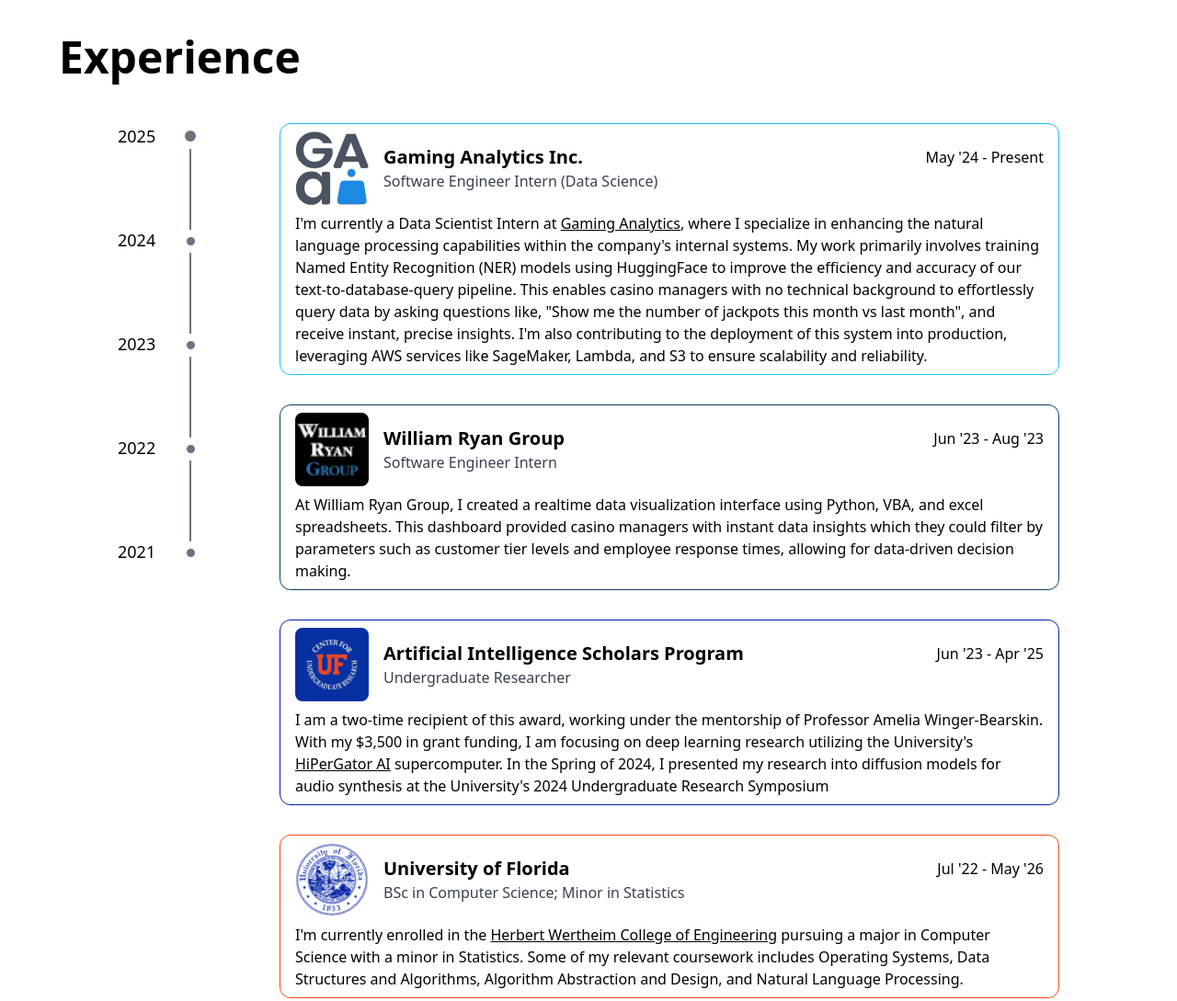
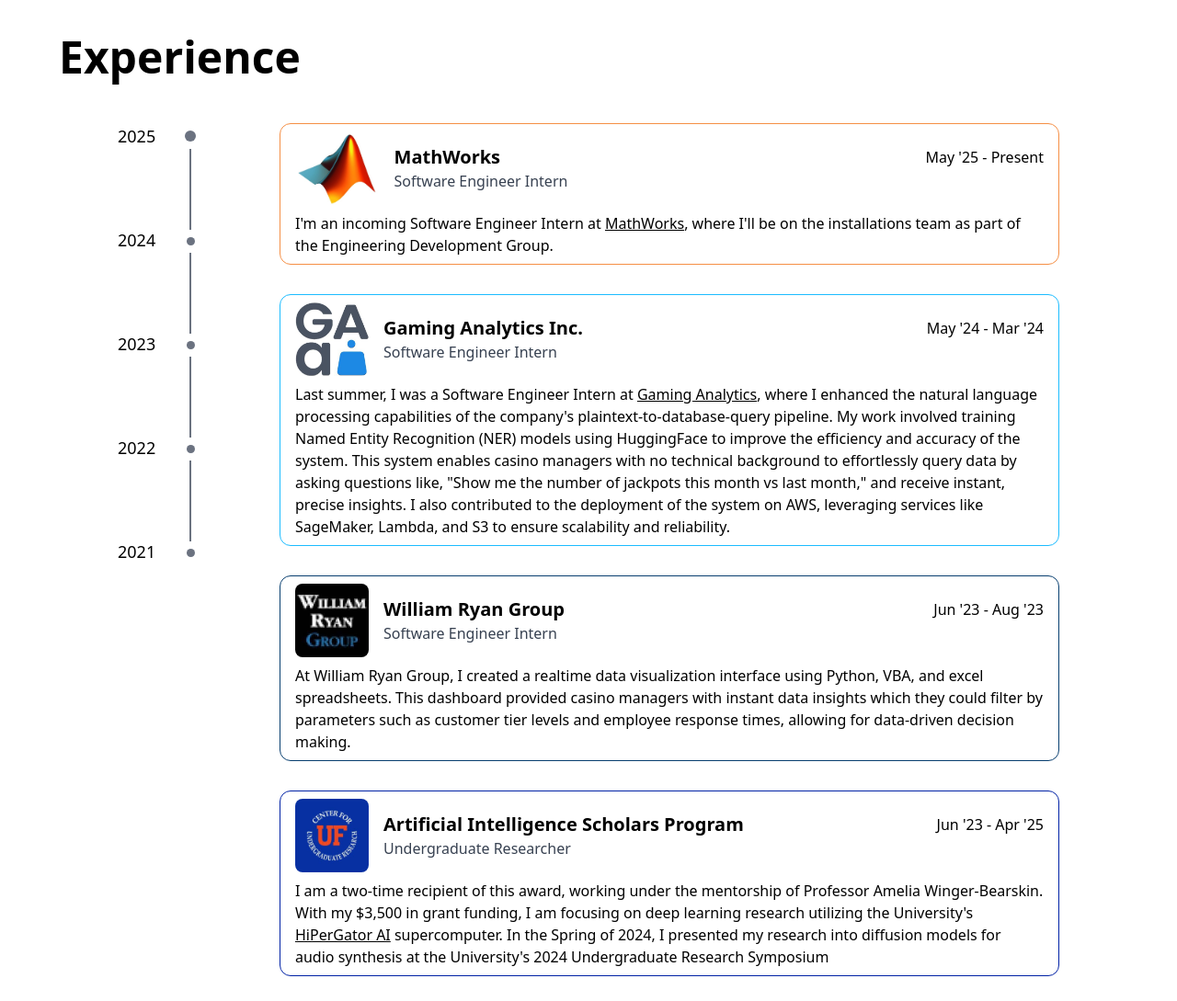
Before and after one commit to LukeSutor/lukesutor.github.io, a Gatsby site: page / in a window 1280 px wide. Shown: the part 700-1789 px from the top of the page at 92% size. Built offline with nearby package versions, Linux system fonts and the light colour scheme; Gatsby itself is replaced by a stand-in of ours.

Commit message:
update website with new project and experience

```diff
--- a/src/components/experience.js
+++ b/src/components/experience.js
@@ -1,6 +1,7 @@
 import * as React from "react"
 
 // Images
+import mathworks from "../images/mathworks.jpg"
 import gaming_analytics from "../images/gaming_analytics.jpg"
 import william_ryan from "../images/william_ryan.jpg"
 import ai_scholars from "../images/ai_scholars.jpg"
@@ -15,14 +16,24 @@
 
 const experiences = [
   {
+    title: "MathWorks",
+    position: "Software Engineer Intern",
+    months: "May '25 - Present",
+    image: mathworks,
+    caption:
+      "I'm an incoming Software Engineer Intern at <a style='text-decoration: underline; font-weight: 500' href='https://www.mathworks.com/'>MathWorks</a>, where I'll be on the installations team as part of the Engineering Development Group.",
+    color: "#f58f45",
+    range: `2025/5-${year}/${month}`,
+  },
+  {
     title: "Gaming Analytics Inc.",
-    position: "Software Engineer Intern (Data Science)",
-    months: "May '24 - Present",
+    position: "Software Engineer Intern",
+    months: "May '24 - Mar '24",
     image: gaming_analytics,
     caption:
-      "I'm currently a Data Scientist Intern at <a style='text-decoration: underline; font-weight: 500' href='https://gaminganalytics.ai/'>Gaming Analytics</a>, where I specialize in enhancing the natural language processing capabilities within the company's internal systems. My work primarily involves training Named Entity Recognition (NER) models using HuggingFace to improve the efficiency and accuracy of our text-to-database-query pipeline. This enables casino managers with no technical background to effortlessly query data by asking questions like, \"Show me the number of jackpots this month vs last month\", and receive instant, precise insights. I'm also contributing to the deployment of this system into production, leveraging AWS services like SageMaker, Lambda, and S3 to ensure scalability and reliability.",
+      "Last summer, I was a Software Engineer Intern at <a style='text-decoration: underline; font-weight: 500' href='https://gaminganalytics.ai/'>Gaming Analytics</a>, where I enhanced the natural language processing capabilities of the company's plaintext-to-database-query pipeline. My work involved training Named Entity Recognition (NER) models using HuggingFace to improve the efficiency and accuracy of the system. This system enables casino managers with no technical background to effortlessly query data by asking questions like, \"Show me the number of jackpots this month vs last month,\" and receive instant, precise insights. I also contributed to the deployment of the system on AWS, leveraging services like SageMaker, Lambda, and S3 to ensure scalability and reliability.",
     color: "#1cbcff",
-    range: `2024/5-${year}/${month}`,
+    range: `2024/5-2025/3`,
   },
   {
     title: "William Ryan Group",
@@ -50,7 +61,7 @@
     months: "Jul '22 - May '26", // May '26"
     image: uf,
     caption:
-      "I'm currently enrolled in the <a style='text-decoration: underline; font-weight: 500' href='https://www.eng.ufl.edu/'>Herbert Wertheim College of Engineering</a> pursuing a major in Computer Science with a minor in Statistics. Some of my relevant coursework includes Operating Systems, Data Structures and Algorithms, Algorithm Abstraction and Design, and Natural Language Processing.",
+      "I'm currently enrolled in the <a style='text-decoration: underline; font-weight: 500' href='https://www.eng.ufl.edu/'>Herbert Wertheim College of Engineering</a> pursuing a major in Computer Science and a minor in Statistics. Some of my relevant coursework includes Operating Systems, Data Structures and Algorithms, Algorithm Abstraction and Design, Database Systems, and Natural Language Processing.",
     color: "#fa4616",
     range: "2022/7-2026/5",
   },
--- a/src/components/projects.js
+++ b/src/components/projects.js
@@ -1,24 +1,25 @@
 import * as React from "react"
 
 // Import images
-import latent_docs from "../images/latent_docs.png"
+import computer_use from "../images/computer_use.png"
+// import latent_docs from "../images/latent_docs.png"
 import semantic_search from "../images/semantic_search.png"
 import programmatic_pitch from "../images/programmatic_pitch.png"
 
 const projects = [
   {
-    title: "Latent Docs",
-    image: latent_docs,
+    title: "Local Computer Use",
+    image: computer_use,
     description:
-      "Coming soon... Use LLMs to interact with Python library documentation, generating the most up-to-date code.",
-    technologies: ["AWS", "React", "Large Language Models"],
-    href: "/#projects",
+      "Let a locally-hosted LLM automate your tasks by taking control of your keyboard and mouse.",
+    technologies: ["Tauri", "Rust", "C++", "Large Language Models"],
+    href: "https://github.com/LukeSutor/local-computer-use",
   },
   {
     title: "Semantic Search",
     image: semantic_search,
     description:
-      "A Chrome extension with ~200 users for semantically retrieving information from webpages.",
+      "A Chrome extension with 250+ users for semantically retrieving information from webpages.",
     technologies: ["JavaScript", "GPT-3.5", "Cloudflare Workers"],
     href: "https://chromewebstore.google.com/detail/semantic-search/moknadjgghaffcedafbafjfjgnaanalm?hl=en-US",
   },
```
Also changed, not shown: src/images/computer_use.png (added), src/images/mathworks.jpg (added), src/images/semantic_search.png, 1 other file.
